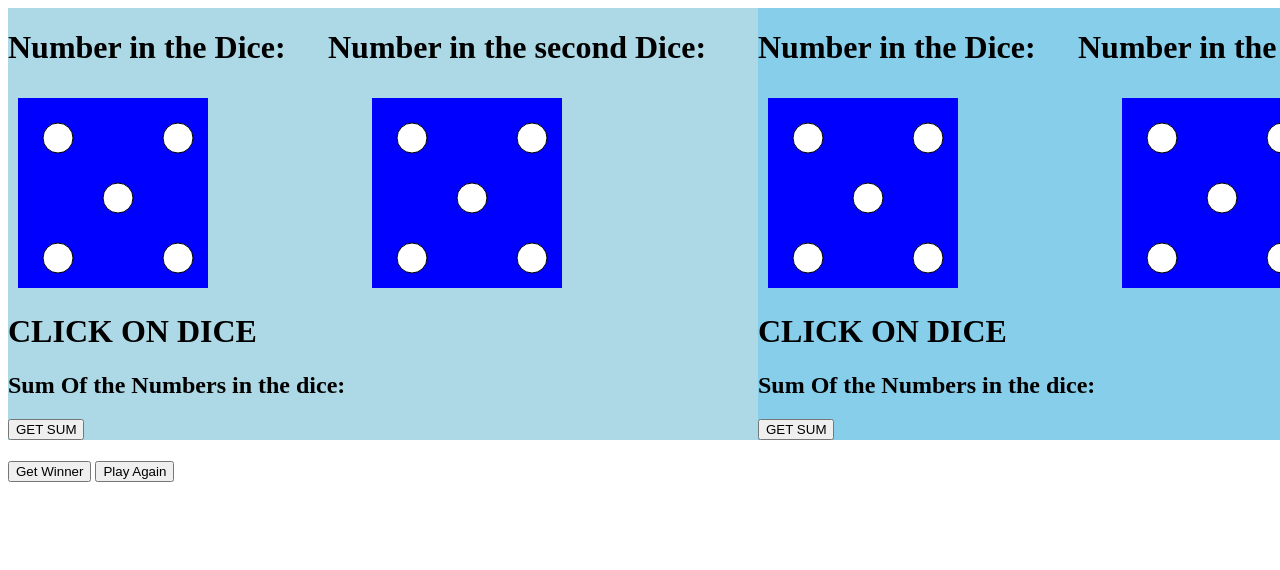
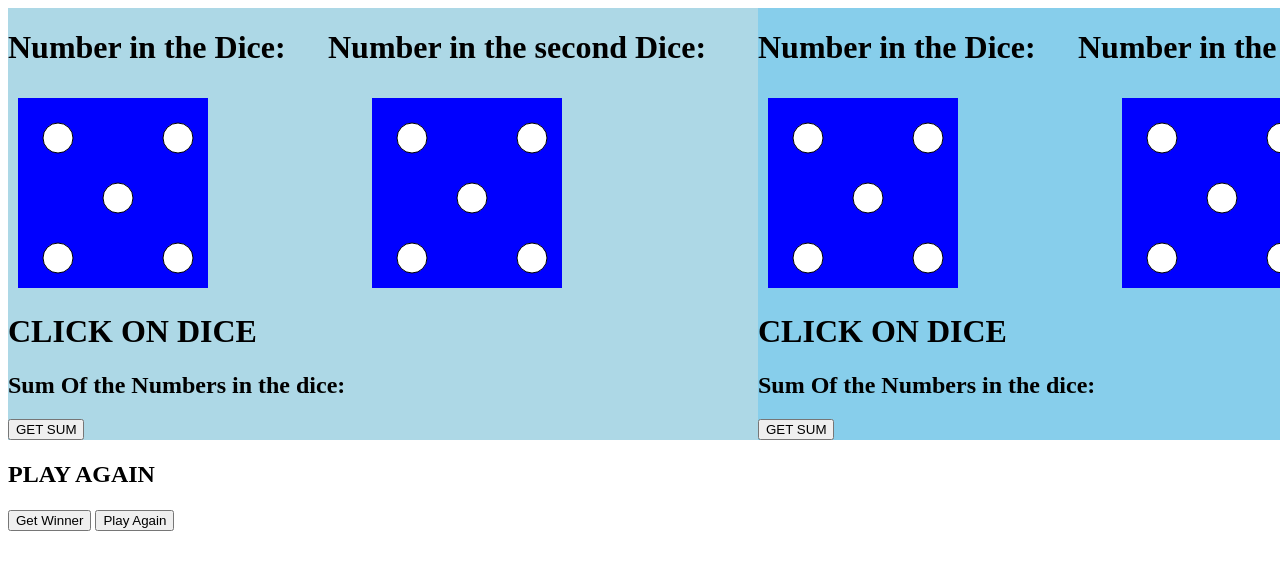
Before and after one commit to SaumyaGuptaTechnokrat/DICE, a plain HTML site: page Dice.html in a window 1280 px wide. Shown: the top 570 px of the page. Drawn offline with Linux system fonts and the light colour scheme.

Commit message:
Update Dice.html

```diff
--- a/Dice.html
+++ b/Dice.html
@@ -100,7 +100,7 @@
 </div>
 <div id="controls">
 <h1 style="text-align: center;" id="winner"></h1>
-<h1 id="gameOver">GAME OVER</h1>
+<h1 id="gameOver">GAME OVER<br><h2 id="playagain">PLAY AGAIN</h2></h1>
 
 <h1 id="chanceof"></h1>
 <button onclick="player.Winner()">Get Winner</button>
```
